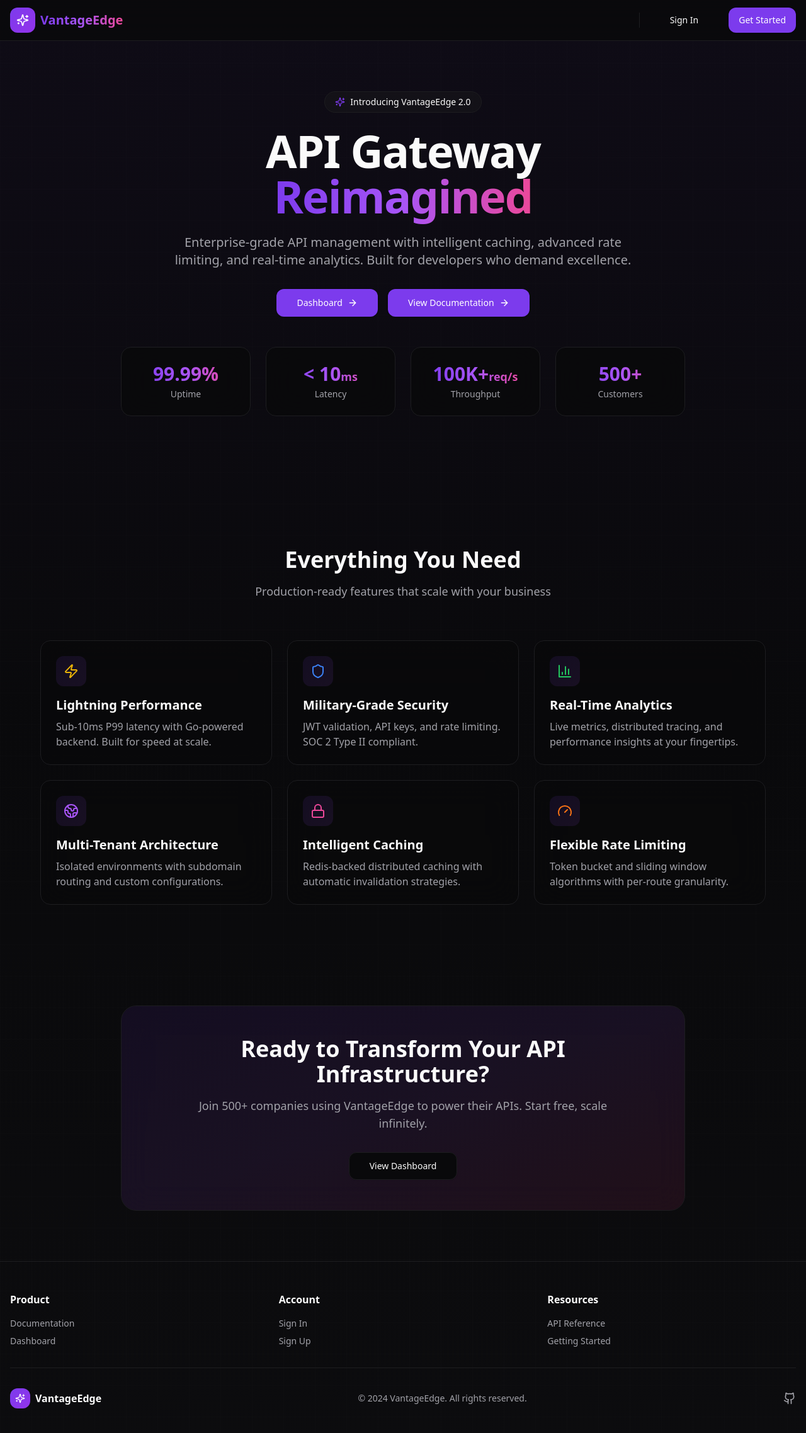
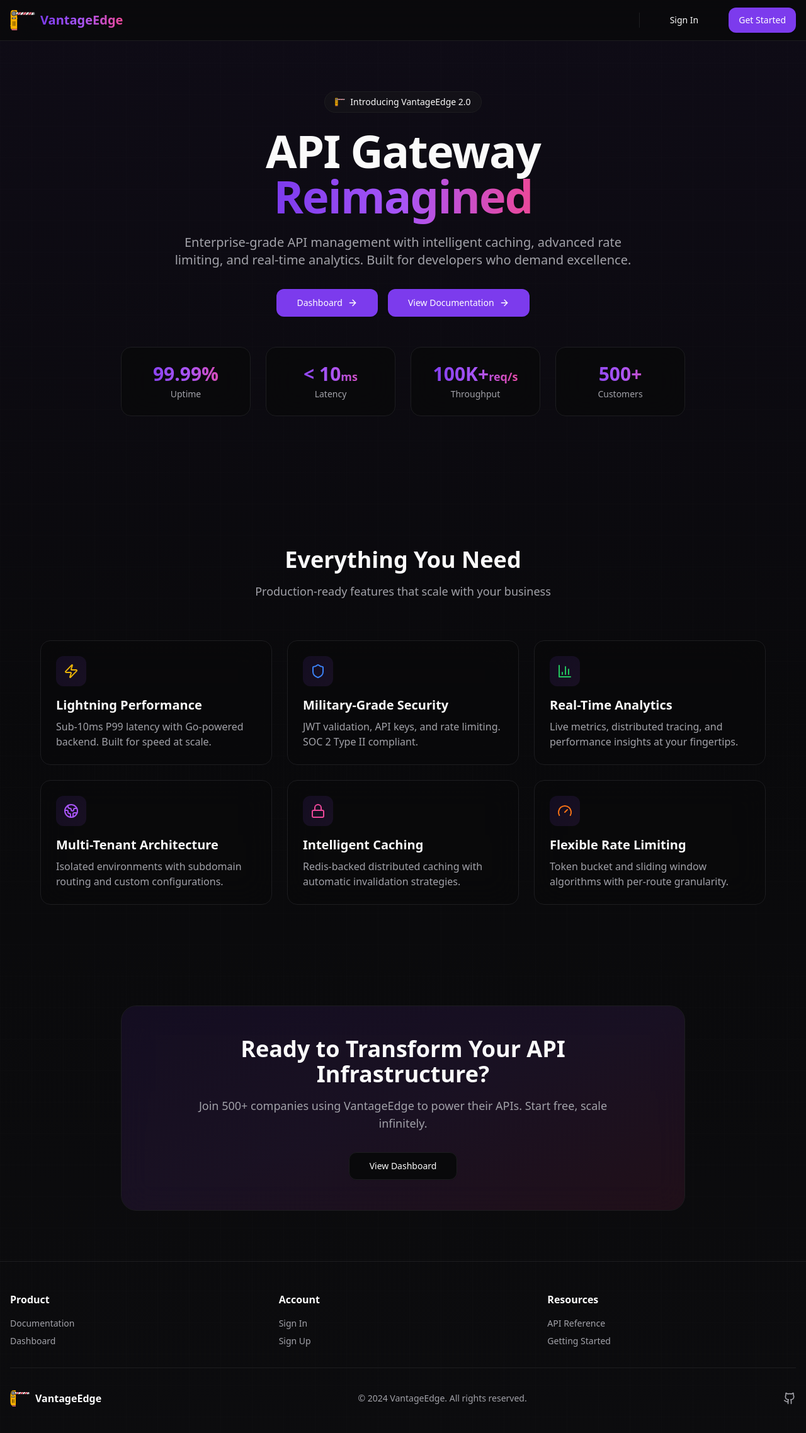
Before and after one commit to Rakshit-gen/vantageedge-fe, a Next.js app: page / in a window 1280 px wide. Shown: the top 2276 px of the page at 63% size. Built offline with nearby package versions, Linux system fonts and the light colour scheme; no server answers.

Commit message:
added icon

```diff
--- a/app/layout.tsx
+++ b/app/layout.tsx
@@ -15,6 +15,9 @@ export const metadata: Metadata = {
   title: 'VantageEdge - Next-Gen API Gateway',
   description: 'Enterprise API Gateway with intelligent caching, advanced rate limiting, and real-time analytics',
   keywords: ['API Gateway', 'Rate Limiting', 'Caching', 'Analytics', 'Multi-tenant'],
+  icons: {
+    icon: '/gate.png',
+  },
 }
 
 export default function RootLayout({
--- a/app/page.tsx
+++ b/app/page.tsx
@@ -1,9 +1,9 @@
 'use client'
 
 import Link from 'next/link'
+import Image from 'next/image'
 import { motion } from 'framer-motion'
 import {
-  Sparkles,
   Shield,
   Zap,
   BarChart3,
@@ -80,8 +80,14 @@ export default function HomePage() {
               animate={{ opacity: 1, x: 0 }}
               className="flex items-center space-x-2"
             >
-              <div className="flex h-10 w-10 items-center justify-center rounded-lg bg-gradient-to-br from-primary to-purple-600">
-                <Sparkles className="h-5 w-5 text-white" />
+              <div className="flex h-10 w-10 items-center justify-center rounded-lg overflow-hidden">
+                <Image
+                  src="/gate.png"
+                  alt="VantageEdge"
+                  width={40}
+                  height={40}
+                  className="object-contain"
+                />
               </div>
               <span className="text-xl font-bold gradient-text">VantageEdge</span>
             </motion.div>
@@ -112,7 +118,13 @@ export default function HomePage() {
               transition={{ duration: 0.5 }}
             >
               <div className="inline-flex items-center space-x-2 rounded-full border bg-muted/50 px-4 py-1.5 text-sm mb-6">
-                <Sparkles className="h-4 w-4 text-primary" />
+                <Image
+                  src="/gate.png"
+                  alt="VantageEdge"
+                  width={16}
+                  height={16}
+                  className="object-contain"
+                />
                 <span>Introducing VantageEdge 2.0</span>
               </div>
 
@@ -256,8 +268,14 @@ export default function HomePage() {
 
           <div className="flex flex-col md:flex-row items-center justify-between pt-8 border-t">
             <div className="flex items-center space-x-2 mb-4 md:mb-0">
-              <div className="flex h-8 w-8 items-center justify-center rounded-lg bg-gradient-to-br from-primary to-purple-600">
-                <Sparkles className="h-4 w-4 text-white" />
+              <div className="flex h-8 w-8 items-center justify-center rounded-lg overflow-hidden">
+                <Image
+                  src="/gate.png"
+                  alt="VantageEdge"
+                  width={32}
+                  height={32}
+                  className="object-contain"
+                />
               </div>
               <span className="font-semibold">VantageEdge</span>
             </div>
--- a/components/dashboard/shell.tsx
+++ b/components/dashboard/shell.tsx
@@ -3,6 +3,7 @@
 import { useState } from 'react'
 import { usePathname } from 'next/navigation'
 import Link from 'next/link'
+import Image from 'next/image'
 import { UserButton } from '@clerk/nextjs'
 import { motion, AnimatePresence } from 'framer-motion'
 import {
@@ -15,7 +16,6 @@ import {
   Settings,
   Menu,
   X,
-  Sparkles,
   Bell,
   Search
 } from 'lucide-react'
@@ -63,8 +63,14 @@ export function DashboardShell({ children }: { children: React.ReactNode }) {
           {/* Logo */}
           <div className="flex h-16 items-center border-b px-6">
             <Link href="/dashboard" className="flex items-center space-x-2">
-              <div className="flex h-8 w-8 items-center justify-center rounded-lg bg-gradient-to-br from-primary to-purple-600">
-                <Sparkles className="h-4 w-4 text-white" />
+              <div className="flex h-8 w-8 items-center justify-center rounded-lg overflow-hidden">
+                <Image
+                  src="/gate.png"
+                  alt="VantageEdge"
+                  width={32}
+                  height={32}
+                  className="object-contain"
+                />
               </div>
               <span className="text-lg font-bold gradient-text">VantageEdge</span>
             </Link>
```
Also changed, not shown: public/gate.png (added).
